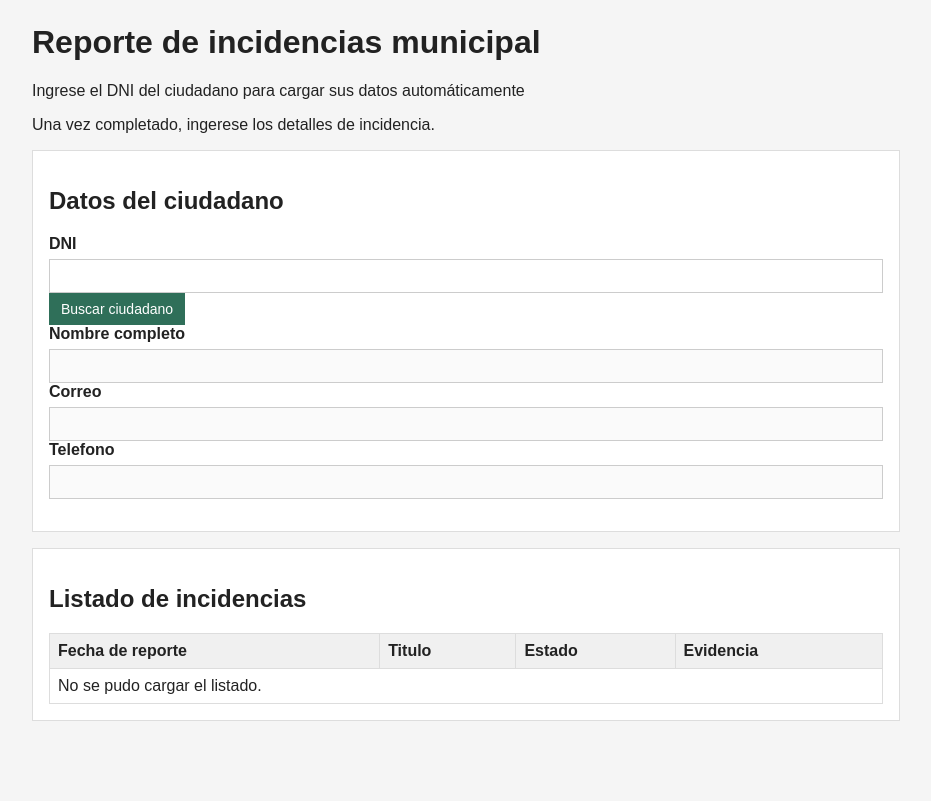
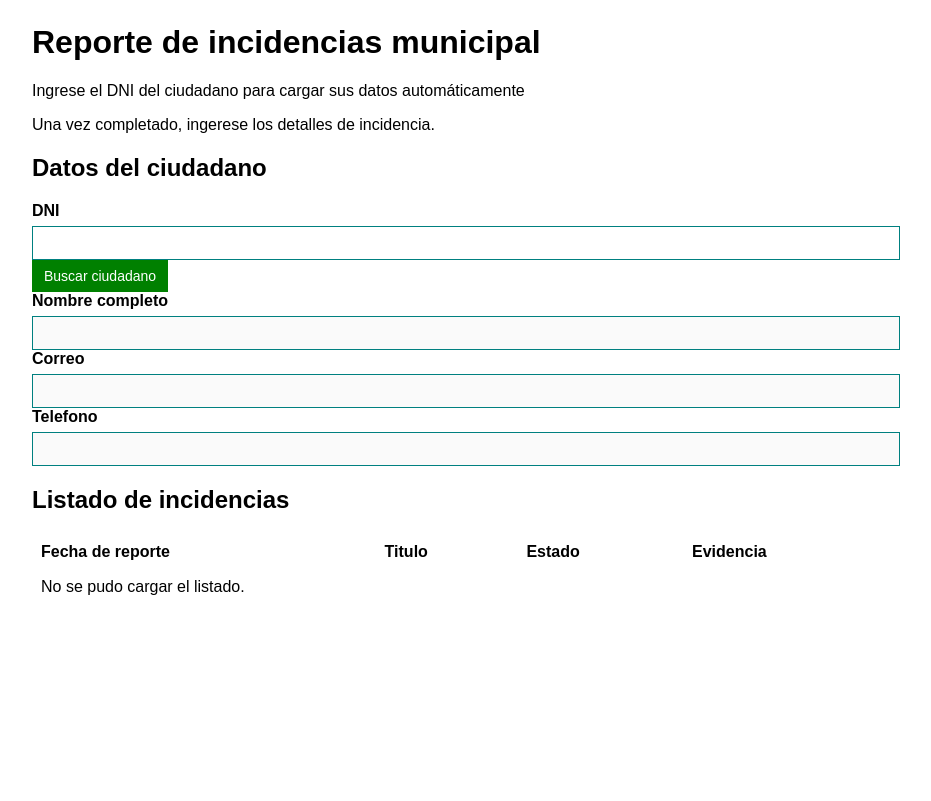
Before and after one commit to Akira-13/CC3S2_26-1_Parcial, a Django app: page / in a window 1280 px wide. Shown: the whole page, without its empty margins (174-1105 px from the left). After the commit the page ends 595 px from the top, so only its background shows below. Run offline with Django 5.2, Linux system fonts and the light colour scheme; parts of the project's set-up code (start-up, migrations or seed data) failed here and were passed over.

Commit message:
refactor: aclarar nombres de colores

```diff
--- a/templates/reportar_incidencia.html
+++ b/templates/reportar_incidencia.html
@@ -12,21 +12,14 @@
         body {
             margin: 0;
             font-family: Arial, sans-serif;
-            background: #f5f5f5;
-            color: #222;
+            background: white;
+            color: black;
         }
 
         main {
             max-width: 900px;
             margin: 24px auto;
             padding: 0 16px 40px;
-        }
-
-        section {
-            background: #fff;
-            border: 1px solid #ddd;
-            padding: 16px;
-            margin: 16px 0;
         }
 
         label {
@@ -46,13 +39,13 @@
         textarea {
             width: 100%;
             padding: 8px;
-            border: 1px solid #ccc;
+            border: 1px solid teal;
         }
 
         button {
             padding: 8px 12px;
-            background: #2f6f59;
-            color: #fff;
+            background: green;
+            color: white;
             border: none;
             cursor: pointer;
         }
@@ -65,13 +58,13 @@
 
         th,
         td {
-            border: 1px solid #ddd;
+            border: 1px solid white;
             padding: 8px;
             text-align: left;
         }
 
         th {
-            background: #f0f0f0;
+            background: white;
         }
     </style>
 </head>
```
